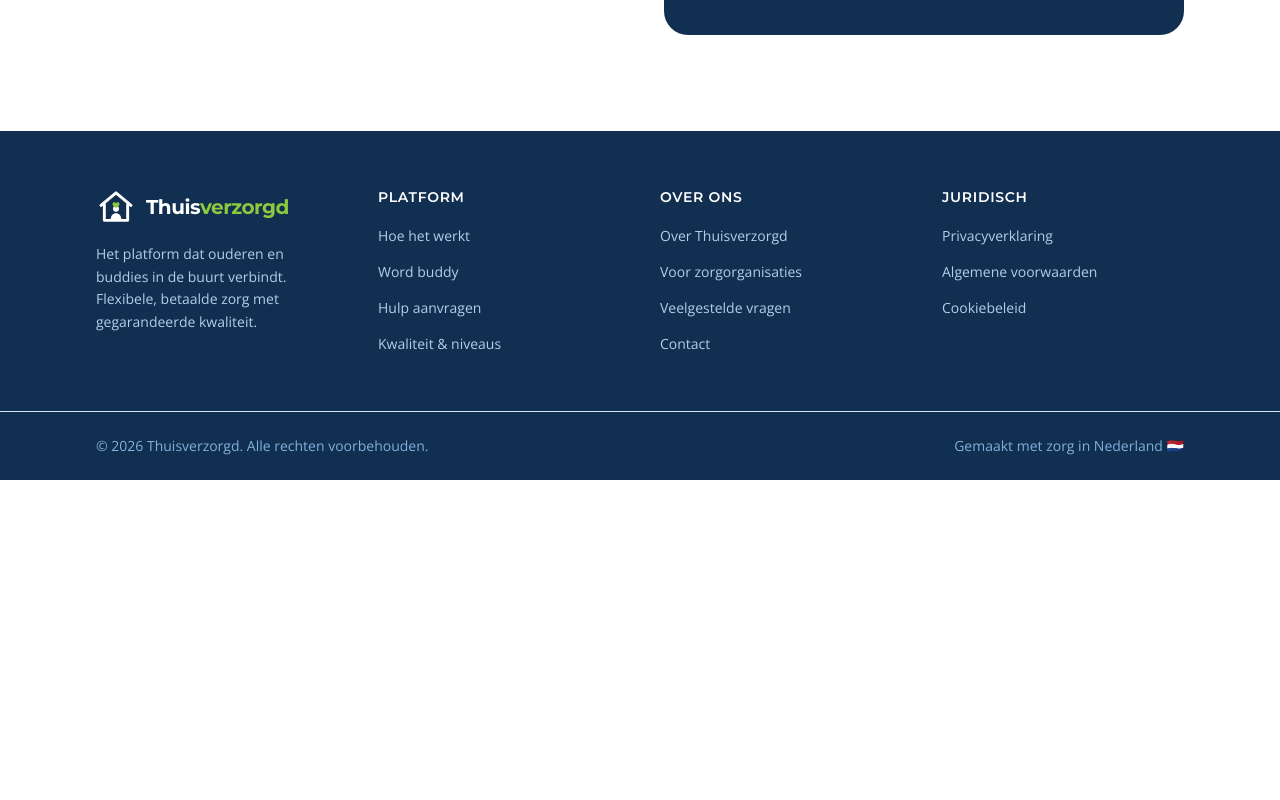
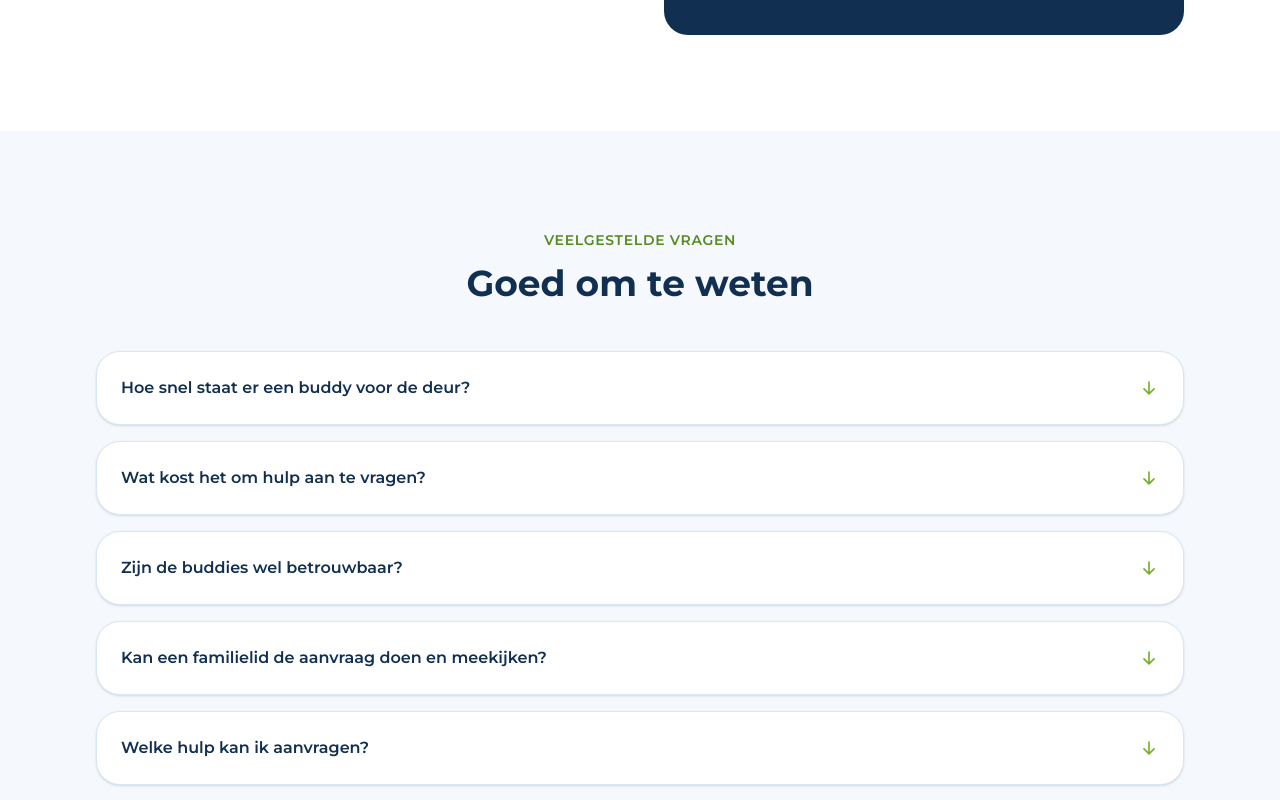
Before and after one commit to JWeijland/thuisverzorgd-website, a Next.js app: page /hulp-aanvragen in a window 1280 px wide. Shown: the part 2400-3200 px from the top of the page. Before the commit the page ends 2880 px from the top, so only its background shows below. Built offline with nearby package versions, Linux system fonts and the light colour scheme.

Commit message:
FAQ voor hulpzoekers + betalingsclausule via zorgorganisatie
- Hulp-aanvragen: FAQ-sectie in dezelfde stijl als de buddy-FAQ
- Voorwaarden: betaling kan ook via aangesloten thuiszorgorganisatie

Co-Authored-By: Claude Opus 4.8 <noreply@anthropic.com>

```diff
--- a/src/app/hulp-aanvragen/page.tsx
+++ b/src/app/hulp-aanvragen/page.tsx
@@ -26,6 +26,29 @@ const taken = [
   "Samen wandelen",
   "Opruimen in huis",
   "Begeleiding naar een afspraak",
+];
+
+const faqs = [
+  {
+    q: "Hoe snel staat er een buddy voor de deur?",
+    a: "Vaak binnen tien minuten. Zodra u een aanvraag doet, krijgen beschikbare buddies in de buurt direct een melding. U ziet meteen wie de taak oppakt en wanneer diegene er is.",
+  },
+  {
+    q: "Wat kost het om hulp aan te vragen?",
+    a: "U betaalt per uitgevoerde taak. Voordat u bevestigt ziet u altijd wat de hulp kost, zodat u nooit voor verrassingen komt te staan.",
+  },
+  {
+    q: "Zijn de buddies wel betrouwbaar?",
+    a: "Ja. Elke buddy heeft een geverifieerde identiteit en een niveau dat past bij de taak. Na elke taak volgt een beoordeling, zodat de kwaliteit hoog blijft.",
+  },
+  {
+    q: "Kan een familielid de aanvraag doen en meekijken?",
+    a: "Zeker. Een familielid kan via een koppelcode namens u een aanvraag doen, de activiteiten volgen en achteraf een beoordeling geven.",
+  },
+  {
+    q: "Welke hulp kan ik aanvragen?",
+    a: "Lichte zorg en ondersteuning, zoals gezelschap, boodschappen, samen wandelen, hulp bij opstaan of een maaltijd bereiden. Voor zwaardere medische zorg verwijzen we u door naar de juiste partij.",
+  },
 ];
 
 export default function HulpAanvragenPage() {
@@ -173,6 +196,29 @@ export default function HulpAanvragenPage() {
           </div>
         </Container>
       </section>
+
+      {/* Veelgestelde vragen voor hulpzoekers */}
+      <section id="faq" className="bg-muted py-20 lg:py-24">
+        <Container className="max-w-3xl">
+          <SectionHeader eyebrow="Veelgestelde vragen" title="Goed om te weten" />
+          <div className="mt-12 space-y-4">
+            {faqs.map((f) => (
+              <details
+                key={f.q}
+                className="group rounded-2xl border border-brand-100 bg-white p-6 shadow-sm"
+              >
+                <summary className="flex cursor-pointer list-none items-center justify-between font-heading font-semibold text-brand-900">
+                  {f.q}
+                  <span className="ml-4 text-accent-500 transition-transform group-open:rotate-45">
+                    <IconArrowRight className="h-5 w-5 rotate-90" />
+                  </span>
+                </summary>
+                <p className="mt-3 leading-relaxed text-brand-600">{f.a}</p>
+              </details>
+            ))}
+          </div>
+        </Container>
+      </section>
     </>
   );
 }
--- a/src/app/voorwaarden/page.tsx
+++ b/src/app/voorwaarden/page.tsx
@@ -33,7 +33,7 @@ export default function VoorwaardenPage() {
         {
           heading: "4. Betaling",
           body: [
-            "Voor uitgevoerde taken geldt een vooraf inzichtelijke vergoeding. De afhandeling van betalingen verloopt via het platform.",
+            "Voor uitgevoerde taken geldt een vooraf inzichtelijke vergoeding. De afhandeling van betalingen verloopt via het platform, of via de aangesloten thuiszorgorganisatie.",
           ],
         },
         {
```
